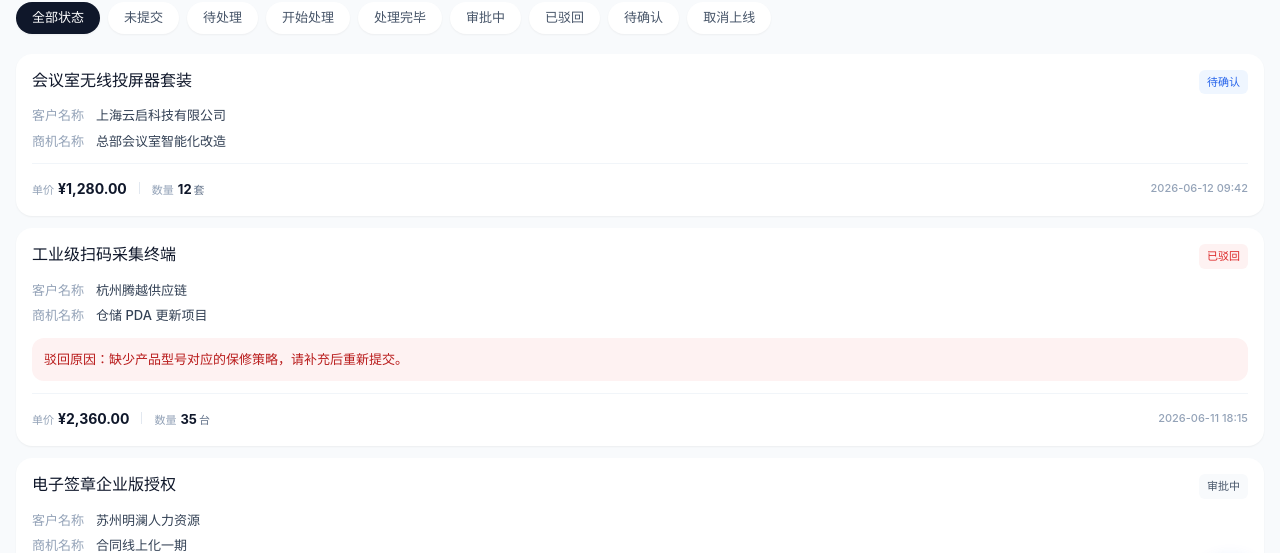
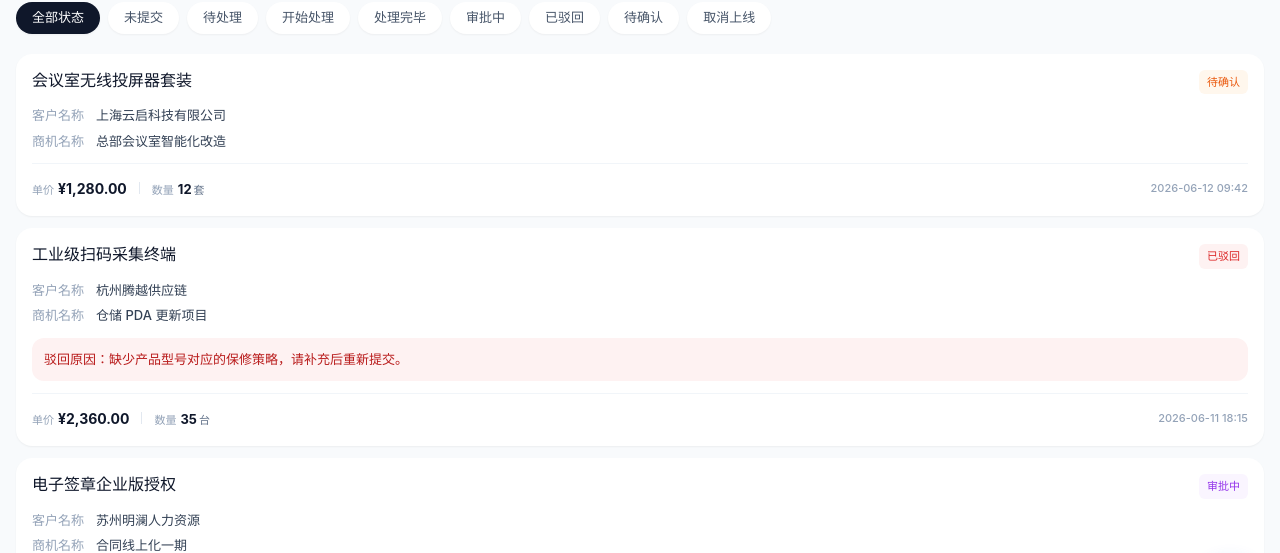
Before and after one commit to JoiceLily/quote-prototype-mobile, a Vue app: page /inquiries in a window 1280 px wide. Shown: the part 160-713 px from the top of the page. Built offline with nearby package versions, Linux system fonts and the light colour scheme.

Commit message:
update - status

```diff
--- a/src/views/ProductInquiryDetail.vue
+++ b/src/views/ProductInquiryDetail.vue
@@ -53,14 +53,24 @@ const changeStatus = async (action: 'submit' | 'withdraw') => {
   showToast('已提交')
 }
 
-const getStatusClass = (status: string) => {
+const getStatusStyle = (status: string) => {
   switch (status) {
-    case '待补充': return 'bg-orange-50 text-orange-600'
-    case '待确认': return 'bg-blue-50 text-blue-600'
-    case '已确认': return 'bg-green-50 text-green-600'
-    case '已驳回': return 'bg-red-50 text-red-600'
-    case '已撤回': return 'bg-slate-100 text-slate-600'
-    default: return 'bg-slate-50 text-slate-600'
+    case '未提交':
+    case '取消上线':
+      return 'bg-gray-100 text-gray-600'
+    case '待处理':
+    case '开始处理':
+      return 'bg-blue-50 text-blue-600'
+    case '审批中':
+      return 'bg-purple-50 text-purple-600'
+    case '待确认':
+      return 'bg-orange-50 text-orange-600'
+    case '处理完毕':
+      return 'bg-green-50 text-green-600'
+    case '已驳回':
+      return 'bg-red-50 text-red-600'
+    default:
+      return 'bg-gray-100 text-gray-600'
   }
 }
 </script>
@@ -73,7 +83,7 @@ const getStatusClass = (status: string) => {
       <!-- Hero Section -->
       <section class="bg-white px-5 pt-8 pb-6 mb-3 rounded-b-3xl shadow-sm">
         <div class="flex items-center gap-2 mb-3">
-          <span class="rounded-md px-2 py-1 text-[11px] font-bold" :class="getStatusClass(inquiry.status)">
+          <span class="rounded-md px-2 py-1 text-[11px] font-bold" :class="getStatusStyle(inquiry.status)">
             {{ inquiry.status }}
           </span>
           <span class="text-xs font-medium text-slate-400">{{ inquiry.updatedAt }}</span>
--- a/src/views/ProductInquiryList.vue
+++ b/src/views/ProductInquiryList.vue
@@ -14,14 +14,24 @@ const openDetail = (id: number) => {
   router.push({ name: 'ProductInquiryDetail', params: { id } })
 }
 
-const getStatusClass = (status: string) => {
+const getStatusStyle = (status: string) => {
   switch (status) {
-    case '待补充': return 'bg-orange-50 text-orange-600'
-    case '待确认': return 'bg-blue-50 text-blue-600'
-    case '已确认': return 'bg-green-50 text-green-600'
-    case '已驳回': return 'bg-red-50 text-red-600'
-    case '已撤回': return 'bg-slate-100 text-slate-600'
-    default: return 'bg-slate-50 text-slate-600'
+    case '未提交':
+    case '取消上线':
+      return 'bg-gray-100 text-gray-600'
+    case '待处理':
+    case '开始处理':
+      return 'bg-blue-50 text-blue-600'
+    case '审批中':
+      return 'bg-purple-50 text-purple-600'
+    case '待确认':
+      return 'bg-orange-50 text-orange-600'
+    case '处理完毕':
+      return 'bg-green-50 text-green-600'
+    case '已驳回':
+      return 'bg-red-50 text-red-600'
+    default:
+      return 'bg-gray-100 text-gray-600'
   }
 }
 </script>
@@ -87,7 +97,7 @@ const getStatusClass = (status: string) => {
       >
         <div class="flex items-start justify-between gap-3 mb-3">
           <h2 class="text-base font-bold text-slate-900 leading-tight">{{ item.productName }}</h2>
-          <span class="shrink-0 rounded-md px-2 py-1 text-[11px] font-bold" :class="getStatusClass(item.status)">
+          <span class="shrink-0 rounded-md px-2 py-1 text-[11px] font-bold" :class="getStatusStyle(item.status)">
             {{ item.status }}
           </span>
         </div>
```
